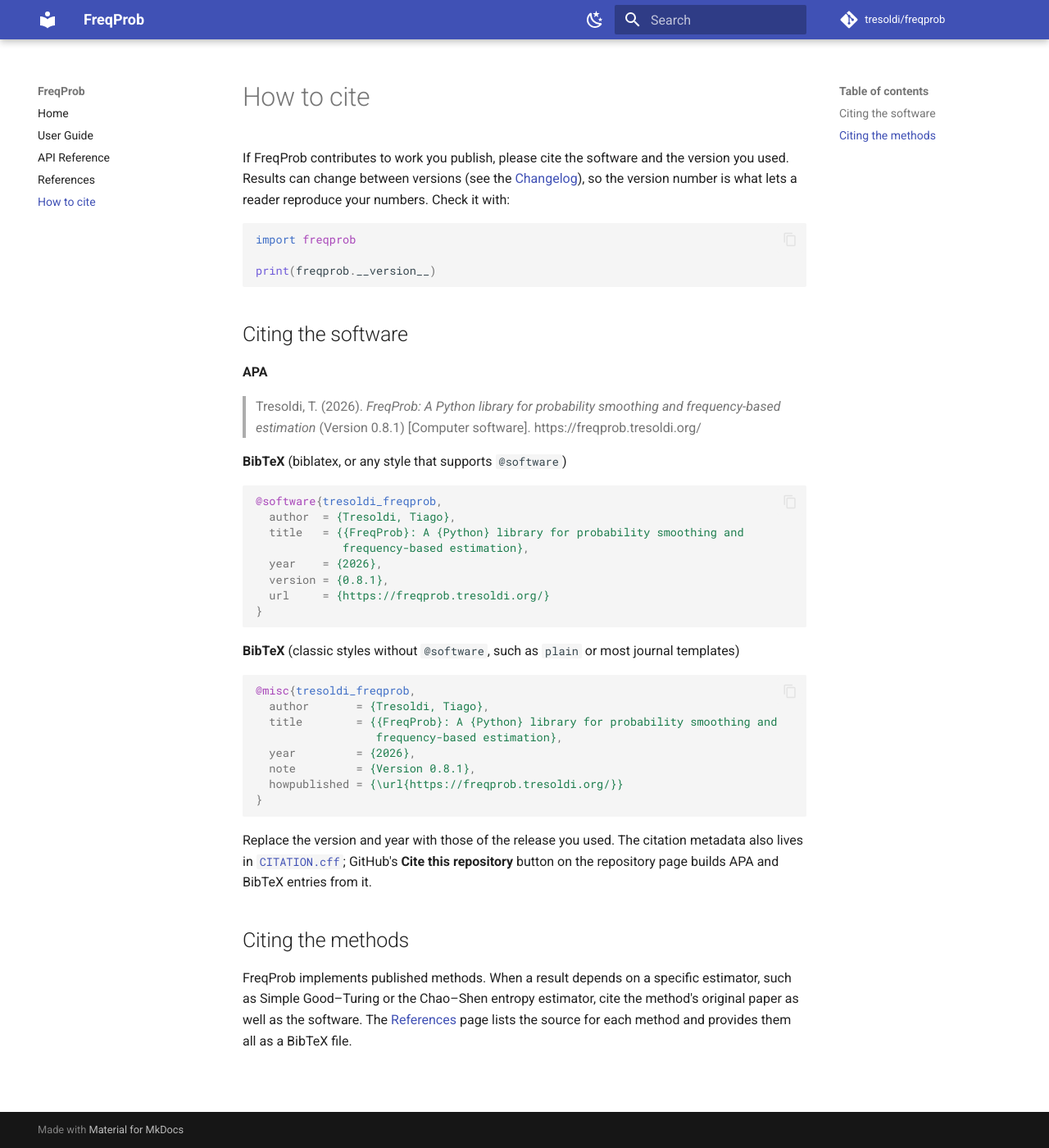
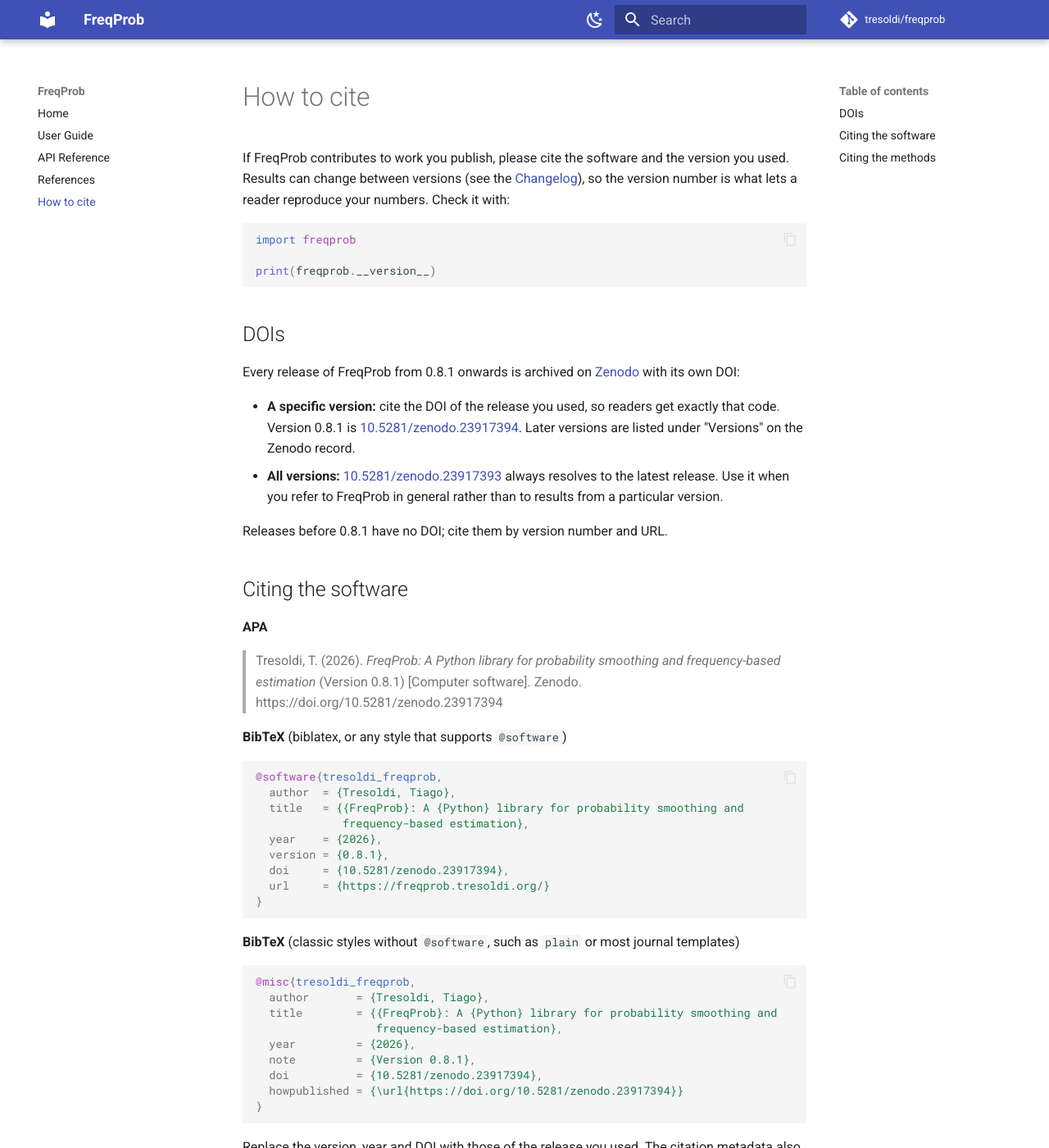
Before and after one commit to tresoldi/freqprob, an MkDocs documentation site: the page built from docs/citing.md, in a window 1280 px wide and 1400 px high. Shown: the whole window at 82% size. Built offline with MkDocs 1.6.1 and Material for MkDocs 9.7.7, drawn with Linux system fonts in a browser that asks for light colours; comment, search, counter and statistics services are not loaded; some of the changed text lies outside the part shown.

Commit message:
Add the Zenodo DOIs for version 0.8.1 and for all versions to the citation metadata and documentation

````diff
--- a/docs/citing.md
+++ b/docs/citing.md
@@ -11,13 +11,28 @@ import freqprob
 print(freqprob.__version__)
 ```
 
+## DOIs
+
+Every release of FreqProb from 0.8.1 onwards is archived on
+[Zenodo](https://doi.org/10.5281/zenodo.23917393) with its own DOI:
+
+- **A specific version:** cite the DOI of the release you used, so readers get
+  exactly that code. Version 0.8.1 is
+  [10.5281/zenodo.23917394](https://doi.org/10.5281/zenodo.23917394). Later versions are listed under "Versions" on the
+  Zenodo record.
+- **All versions:** [10.5281/zenodo.23917393](https://doi.org/10.5281/zenodo.23917393) always resolves to the latest
+  release. Use it when you refer to FreqProb in general rather than to results
+  from a particular version.
+
+Releases before 0.8.1 have no DOI; cite them by version number and URL.
+
 ## Citing the software
 
 **APA**
 
 > Tresoldi, T. (2026). *FreqProb: A Python library for probability smoothing and
-> frequency-based estimation* (Version 0.8.1) [Computer software].
-> https://freqprob.tresoldi.org/
+> frequency-based estimation* (Version 0.8.1) [Computer software]. Zenodo.
+> https://doi.org/10.5281/zenodo.23917394
 
 **BibTeX** (biblatex, or any style that supports `@software`)
 
@@ -28,6 +43,7 @@ print(freqprob.__version__)
              frequency-based estimation},
   year    = {2026},
   version = {0.8.1},
+  doi     = {10.5281/zenodo.23917394},
   url     = {https://freqprob.tresoldi.org/}
 }
 ```
@@ -42,11 +58,12 @@ templates)
                   frequency-based estimation},
   year         = {2026},
   note         = {Version 0.8.1},
-  howpublished = {\url{https://freqprob.tresoldi.org/}}
+  doi          = {10.5281/zenodo.23917394},
+  howpublished = {\url{https://doi.org/10.5281/zenodo.23917394}}
 }
 ```
 
-Replace the version and year with those of the release you used. The citation
+Replace the version, year and DOI with those of the release you used. The citation
 metadata also lives in
 [`CITATION.cff`](https://github.com/tresoldi/freqprob/blob/main/CITATION.cff);
 GitHub's **Cite this repository** button on the repository page builds APA and
--- a/overrides/home.html
+++ b/overrides/home.html
@@ -216,6 +216,7 @@ model("elephant")  <span class="c-com"># 0.0001   unobserved, yet non-zero</span
              and frequency-based estimation},
   year    = {2026},
   version = {0.8.1},
+  doi     = {10.5281/zenodo.23917394},
   url     = {https://freqprob.tresoldi.org/}
 }</pre>{% endraw %}
     </section>
````
Also changed, not shown: CHANGELOG.md (+6 -0 lines), README.md (+4 -0 lines), 1 other file.
